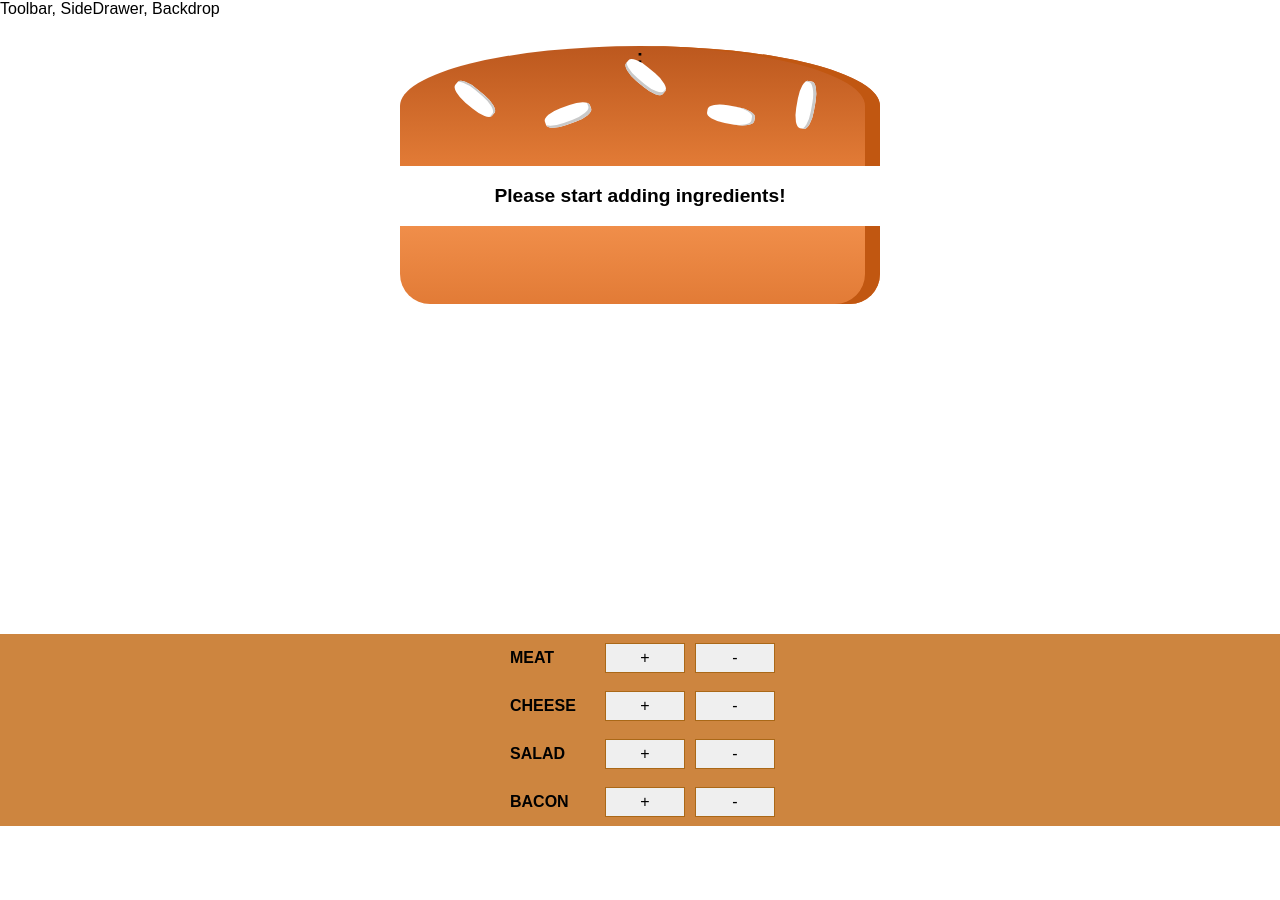
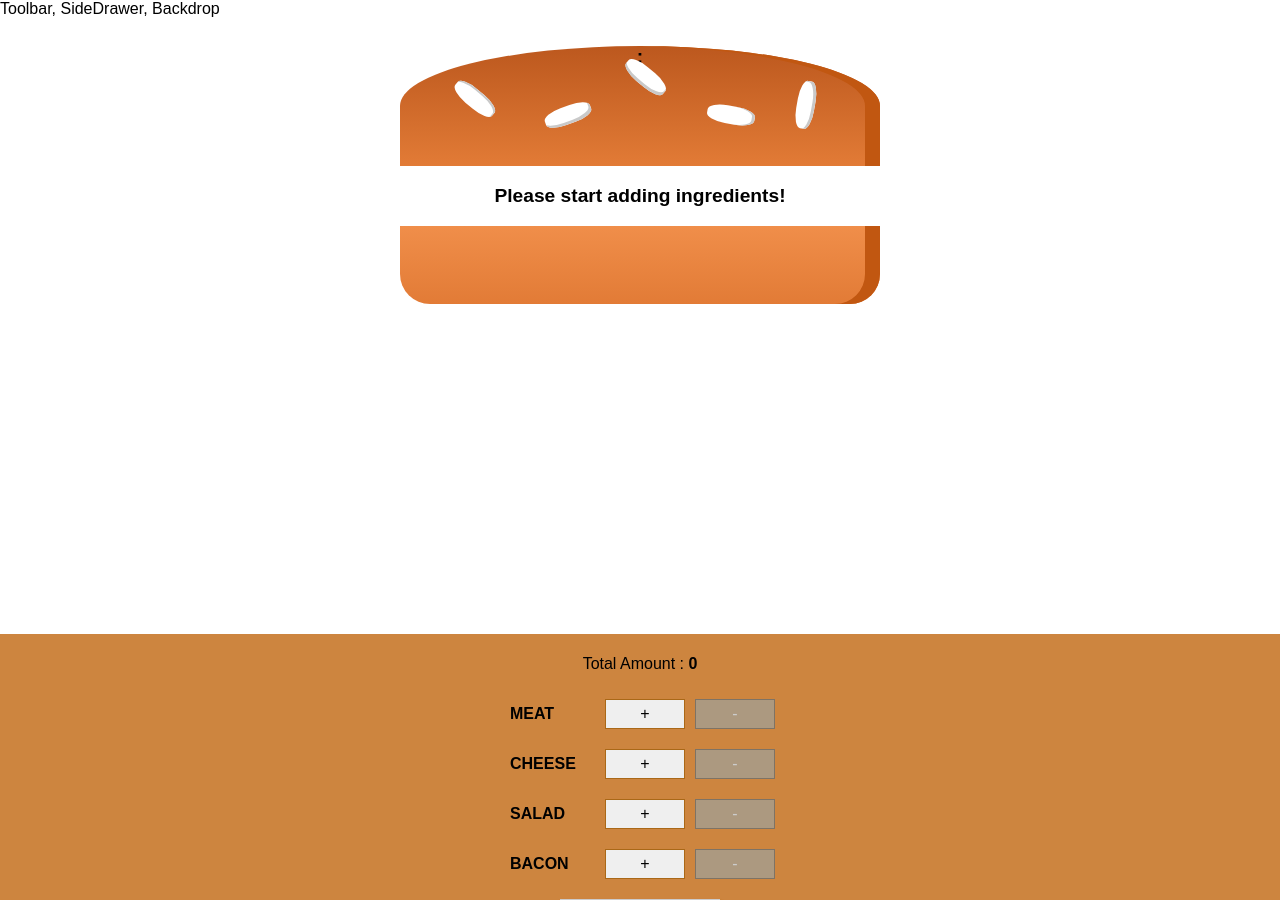
Before and after one commit to priyum7/Burger-Builder, a React app: page / in a window 1280 px wide. Shown: the top 900 px of the page. Before the commit the page ends 826 px from the top, so only its background shows below. Built offline with nearby package versions, Linux system fonts and the light colour scheme.

Commit message:
Added remove ingredient function

```diff
--- a/src/components/BuildControls/BuildControl/BuildControl.css
+++ /dev/null
@@ -1,56 +0,0 @@
-.BuildControl {
-    display: flex;
-    justify-content: space-between;
-    align-items: center;
-    margin: 5px 0;
-}
-
-.BuildControl button {
-    display: block;
-    font: inherit;
-    padding: 5px;
-    margin: 0 5px;
-    width: 80px;
-    border: 1px solid #AA6817;
-    cursor: pointer;
-    outline: none;
-}
-
-.BuildControl button:disabled {
-    background-color: #AC9980;
-    border: 1px solid #7E7365;
-    color: #ccc;
-    cursor: default;
-}
-
-.BuildControl button:hover:disabled {
-    background-color: #AC9980;
-    color: #ccc;
-    cursor: not-allowed;
-}
-
-.Label {
-    padding: 10px;
-    font-weight: bold;
-    width: 80px;
-}
-
-.BuildControl .Less {
-    background-color: #D39952;
-    color: white;
-}
-
-.BuildControl .More {
-    background-color: #8F5E1E;
-    color: white;
-}
-
-.BuildControl .Less:hover, .BuildControl .Less:active {
-    background-color: #DAA972;
-    color: white;
-}
-
-.BuildControl .More:hover,.BuildControl .More:active {
-    background-color: #99703F;
-    color: white;
-}
--- a/src/components/BuildControls/BuildControls.css
+++ /dev/null
@@ -1,7 +0,0 @@
-.BuildControls {
-  display: flex;
-  flex-flow: column;
-  align-items: center;
-  width: 100%;
-  background-color: peru;
-}
--- a/src/components/BuildControls/BuildControls.js
+++ /dev/null
@@ -1,22 +0,0 @@
-import React from "react";
-import BuildControl from "./BuildControl/BuildControl";
-import classes from "../BuildControls/BuildControls.css";
-
-function BuildControls(props) {
-  console.log(props.addIngredient);
-  return (
-    <div className={classes.BuildControls}>
-      {props.types.map((type) => {
-        return (
-          <BuildControl
-            key={type}
-            type={type}
-            addIngredient={() => props.addIngredient(type)}
-          />
-        );
-      })}
-    </div>
-  );
-}
-
-export default BuildControls;
--- /dev/null
+++ b/src/components/Burger/BuildControl/BuildControl.css
@@ -0,0 +1,58 @@
+.BuildControl {
+  display: flex;
+  justify-content: space-between;
+  align-items: center;
+  margin: 5px 0;
+}
+
+.BuildControl button {
+  display: block;
+  font: inherit;
+  padding: 5px;
+  margin: 5px 5px;
+  width: 80px;
+  border: 1px solid #aa6817;
+  cursor: pointer;
+  outline: none;
+}
+
+.BuildControl button:disabled {
+  background-color: #ac9980;
+  border: 1px solid #7e7365;
+  color: #ccc;
+  cursor: default;
+}
+
+.BuildControl button:hover:disabled {
+  background-color: #ac9980;
+  color: #ccc;
+  cursor: not-allowed;
+}
+
+.Label {
+  padding: 10px;
+  font-weight: bold;
+  width: 80px;
+}
+
+.BuildControl .Less {
+  background-color: #d39952;
+  color: white;
+}
+
+.BuildControl .More {
+  background-color: #8f5e1e;
+  color: white;
+}
+
+.BuildControl .Less:hover,
+.BuildControl .Less:active {
+  background-color: #daa972;
+  color: white;
+}
+
+.BuildControl .More:hover,
+.BuildControl .More:active {
+  background-color: #99703f;
+  color: white;
+}
--- a/src/components/BuildControls/BuildControl/BuildControl.js
+++ b/src/components/Burger/BuildControl/BuildControl.js
@@ -5,14 +5,13 @@ function BuildControl(props) {
   return (
     <div className={classes.BuildControl}>
       <div className={classes.Label}>{String(props.type).toUpperCase()}</div>
+      <button onClick={props.addIngredient}>+</button>
       <button
-        onClick={() => {
-          props.addIngredient();
-        }}
+        onClick={props.removeIngredient}
+        disabled={props.disableButtonInfo}
       >
-        +
+        -
       </button>
-      <button>-</button>
     </div>
   );
 }
--- /dev/null
+++ b/src/components/Burger/BuildControls/BuildControls.css
@@ -0,0 +1,50 @@
+.BuildControls {
+  display: flex;
+  flex-flow: column;
+  background-color: peru;
+  align-items: center;
+  padding: 5px;
+}
+
+.OrderButton {
+  background-color: #dad735;
+  margin-top: 10px;
+  outline: none;
+  cursor: pointer;
+  border: 1px solid #966909;
+  color: #966909;
+  font-family: inherit;
+  font-size: 1.2em;
+  padding: 15px 30px;
+  box-shadow: 2px 2px 2px #966909;
+}
+
+.OrderButton:hover,
+.OrderButton:active {
+  background-color: #a0db41;
+  border: 1px solid #966909;
+  color: #966909;
+}
+
+.OrderButton:disabled {
+  background-color: #c7c6c6;
+  cursor: not-allowed;
+  border: 1px solid #ccc;
+  color: #888888;
+}
+
+.OrderButton:not(:disabled) {
+  animation: enable 0.3s linear;
+}
+
+@keyframes enable {
+  0% {
+    transform: scale(1);
+  }
+  60% {
+    transform: scale(1.1);
+  }
+  100% {
+    transform: scale(1);
+  }
+}
--- /dev/null
+++ b/src/components/Burger/BuildControls/BuildControls.js
@@ -0,0 +1,37 @@
+import React from "react";
+import BuildControl from "../BuildControl/BuildControl";
+import classes from "../BuildControls/BuildControls.css";
+
+function BuildControls(props) {
+  const types = Object.keys(props.ingredients);
+
+  const disableOrderButtonInfo =
+    Object.values(props.ingredients).reduce((prev, current) => {
+      return prev + current;
+    }, 0) === 0;
+
+  return (
+    <div className={classes.BuildControls}>
+      <p>
+        Total Amount : <strong>{props.totalAmount}</strong>
+      </p>
+      {types.map((type) => {
+        return (
+          <BuildControl
+            key={type}
+            type={type}
+            addIngredient={() => props.addIngredient(type)}
+            removeIngredient={() => props.removeIngredient(type)}
+            disableButtonInfo={props.ingredients[type] === 0}
+          />
+        );
+      })}
+      <button className={classes.OrderButton} disabled={disableOrderButtonInfo}>
+        {" "}
+        Order Now!
+      </button>
+    </div>
+  );
+}
+
+export default BuildControls;
--- a/src/components/Burger/Burger.css
+++ b/src/components/Burger/Burger.css
@@ -5,9 +5,12 @@
   height: 400px;
   font-weight: bold;
   font-size: 1.2rem;
-  overflow: scroll;
+  overflow-y: scroll;
 }
 
+.Burger::-webkit-scrollbar {
+  width: 0px; /* Remove scrollbar space */
+}
 /* Small devices (portrait tablets and large phones, 600px and up) */
 @media only screen and (min-width: 600px) {
   .Burger {
--- a/src/containers/BurgerBuilder/BurgerBuilder.js
+++ b/src/containers/BurgerBuilder/BurgerBuilder.js
@@ -1,6 +1,6 @@
 import React, { Component, Fragment } from "react";
 import Burger from "../../components/Burger/Burger.js";
-import BuildControls from "../../components/BuildControls/BuildControls";
+import BuildControls from "../../components/Burger/BuildControls/BuildControls";
 
 const ingredientAmount = {
   meat: 55,
@@ -10,13 +10,10 @@ const ingredientAmount = {
 };
 
 class BurgerBuilder extends Component {
-  constructor(props) {
-    super(props);
-    this.state = {
-      ingredients: { meat: 0, cheese: 0, salad: 0, bacon: 0 },
-      totalAmount: 0,
-    };
-  }
+  state = {
+    ingredients: { meat: 0, cheese: 0, salad: 0, bacon: 0 },
+    totalAmount: 0,
+  };
 
   addIngredientHandler = (type) => {
     const oldIngredients = { ...this.state.ingredients };
@@ -29,13 +26,27 @@ class BurgerBuilder extends Component {
     });
   };
 
+  removeIngredientHandler = (type) => {
+    const oldIngredients = { ...this.state.ingredients };
+    if (oldIngredients[type] > 0) {
+      oldIngredients[type] = oldIngredients[type] - 1;
+      const oldAmount = this.state.totalAmount;
+      this.setState({
+        ingredients: oldIngredients,
+        totalAmount: oldAmount - ingredientAmount[type],
+      });
+    }
+  };
+
   render() {
     return (
       <Fragment>
         <Burger ingredients={this.state.ingredients} />
         <BuildControls
-          types={Object.keys(this.state.ingredients)}
-          addIngredient={this.addIngredientHandler.bind(this)}
+          ingredients={this.state.ingredients}
+          addIngredient={this.addIngredientHandler}
+          removeIngredient={this.removeIngredientHandler}
+          totalAmount={this.state.totalAmount}
         />
       </Fragment>
     );
```
